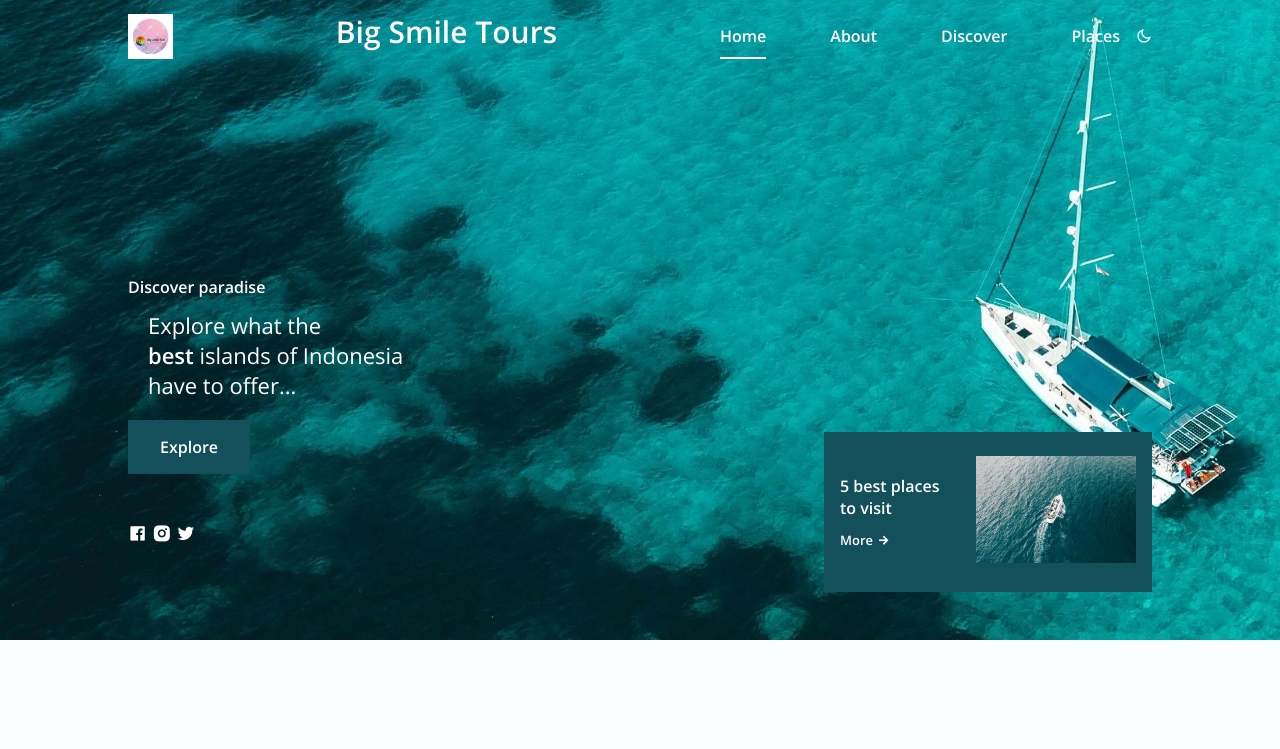
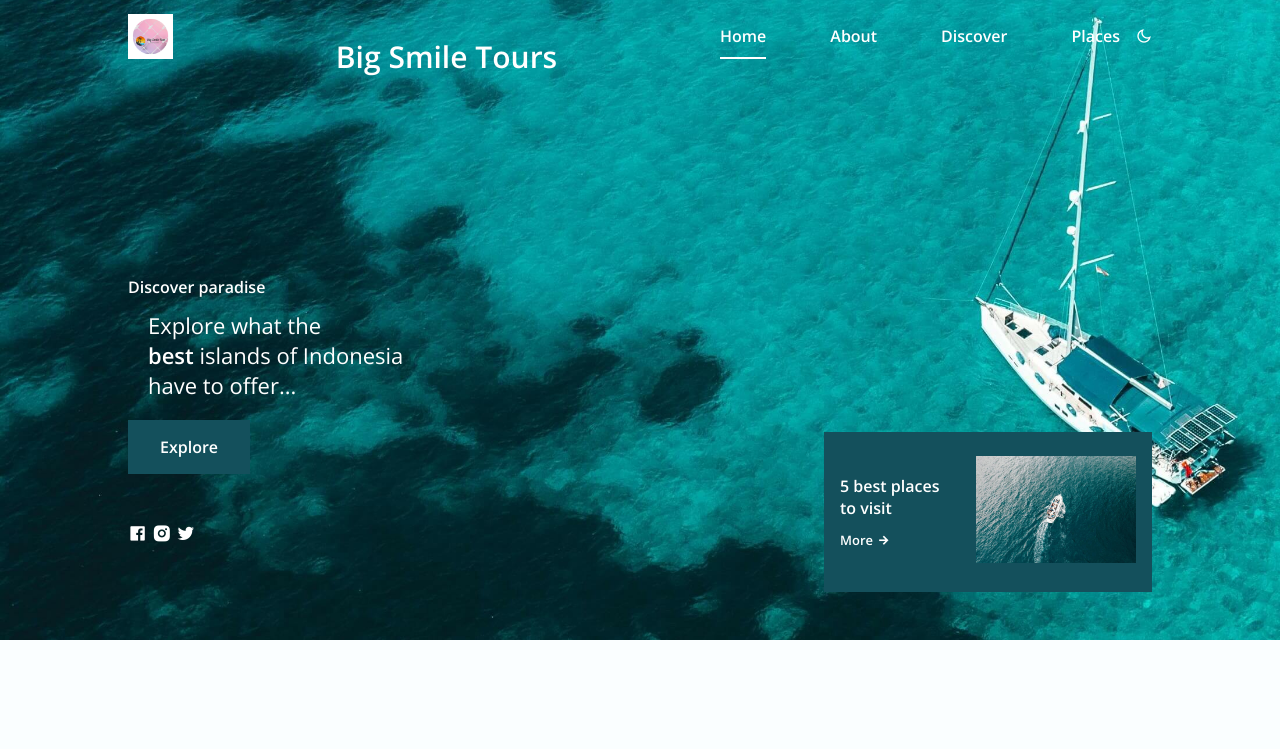
Before and after one commit to bigsmiletour/bigsmiletour, a plain HTML site: page index.html in a window 1280 px wide. Shown: the top 749 px of the page. Drawn offline with nearby package versions, Linux system fonts and the light colour scheme.

Commit message:
Update index.html
Signed-off-by: Nurul Hakim <77478085+Nurulhakim253@users.noreply.github.com>

```diff
--- a/index.html
+++ b/index.html
@@ -21,7 +21,7 @@
         <header class="header" id="header">
             <nav class="nav container">
               <img src="logo1.png" width="45px" height="25px">
-                <a href="#" class="nav__logo"><p style="font-size:30px; color: white; padding: 50px">Big Smile Tours</p></a>
+                <a href="#" class="nav__logo"><p style="font-size:30px; color: white; padding-top: 50px">Big Smile Tours</p></a>
 
                 <div class="nav__menu" id="nav-menu">
                     <ul class="nav__list">
```
